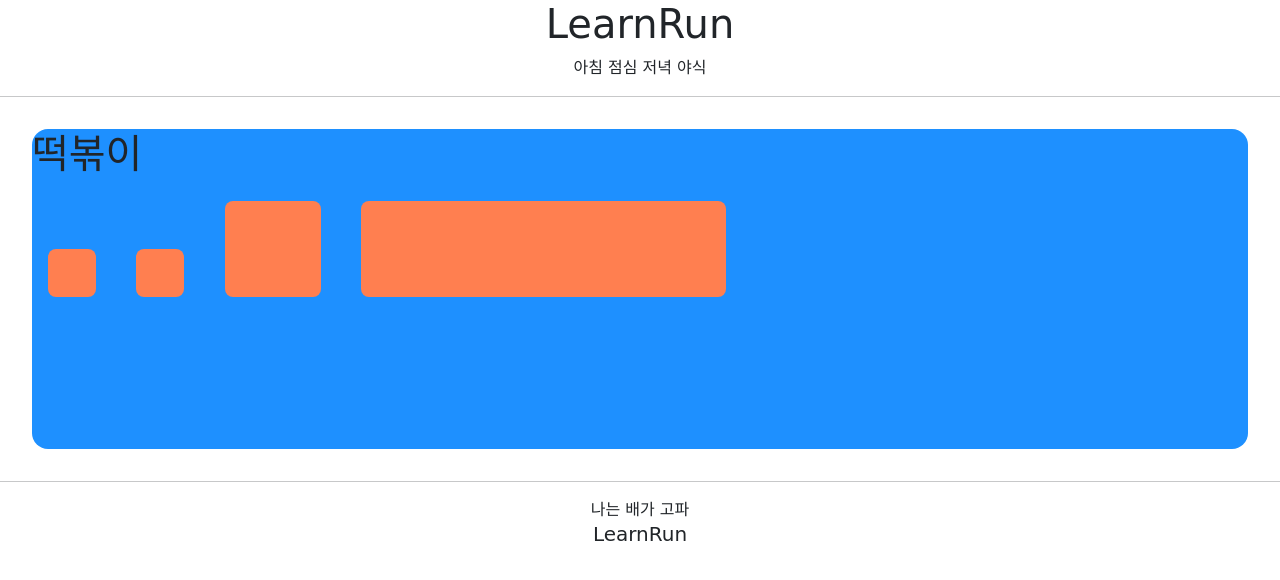
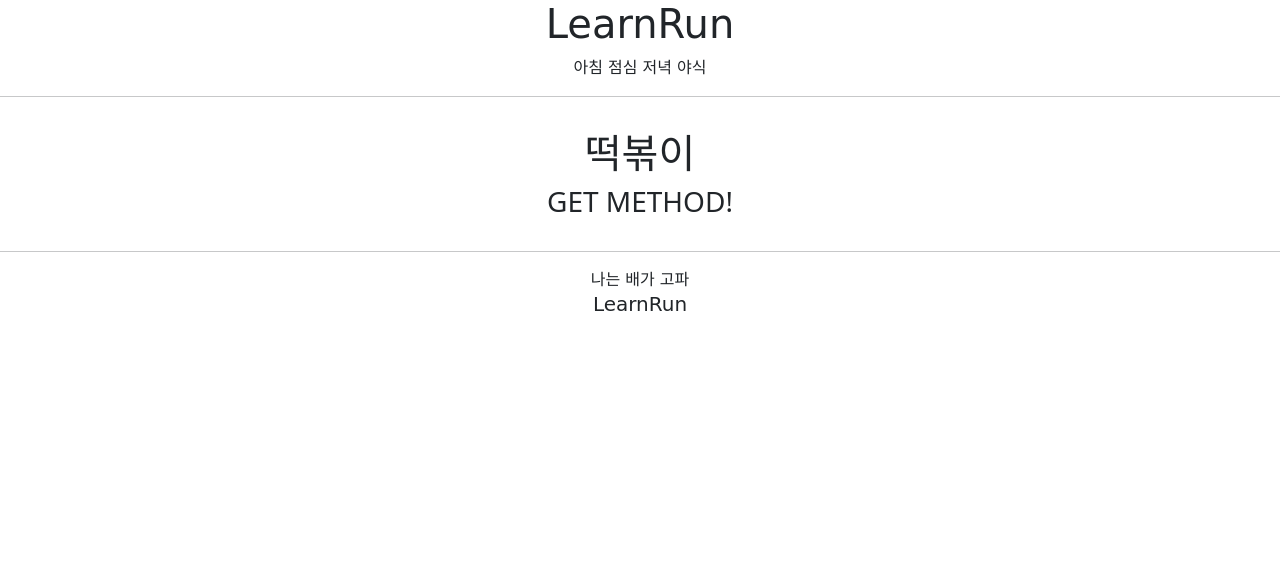
Before and after one commit to RunLearn/LearnRun-django-web, a Django app: page /account/Iam/ in a window 1280 px wide. Shown: the top 580 px of the page. Run offline with Django 3.2, Linux system fonts and the light colour scheme; parts of the project's set-up code (start-up, migrations or seed data) failed here and were passed over; some web fonts are replaced.

Commit message:
2021.07.09 migration 머시기 추가했음

```diff
--- a/accountapp/templates/accountapp/base.html
+++ b/accountapp/templates/accountapp/base.html
@@ -1,23 +1,10 @@
 {%  extends 'base.html' %}
 
 {% block content %}
-    <style>
-        .testing{
-            background-color: coral;
-            margin : 1rem;
-            height : 48px;
-            width : 48px;
-            border-radius: .5rem;
-            display : inline-block
-        }
-    </style>
 
-   <div style = "height: 20rem; background-color: dodgerblue; margin: 2rem; border-radius: 1rem; font-size: 2rem;">
+   <div style = "margin: 2rem; text-align: center">
        <h1>떡볶이</h1>
-       <div class = "testing" style="height: 48px; width: 48px;"></div>
-       <div class = "testing" style="height: 3rem; width: 3rem;"></div>
-       <div class = "testing" style="height: 3em; width: 3em;"></div>
-       <div class = "testing" style="height: 30%; width: 30%;"></div>
+       <h3>{{  text }}</h3>
+   </div>
 
-    </div>
 {% endblock %}
--- a/accountapp/urls.py
+++ b/accountapp/urls.py
@@ -5,5 +5,5 @@ from accountapp.views import account
 app_name = 'accountapp'
 
 urlpatterns = [
-    path('Iam/', account,name = 'account')
+    path('Iam/', account, name = 'account')
 ]
--- a/accountapp/views.py
+++ b/accountapp/views.py
@@ -2,4 +2,9 @@ from django.shortcuts import render
 from django.http import HttpResponse
 
 def account(request):
-    return render(request, 'accountapp/base.html')
+    if request.method == "POST":
+        return render(request, 'accountapp/base.html',
+                      context={'text': 'POST METHOD!'})
+    else:
+        return render(request, 'accountapp/base.html',
+                      context={'text': 'GET METHOD!'})
```
